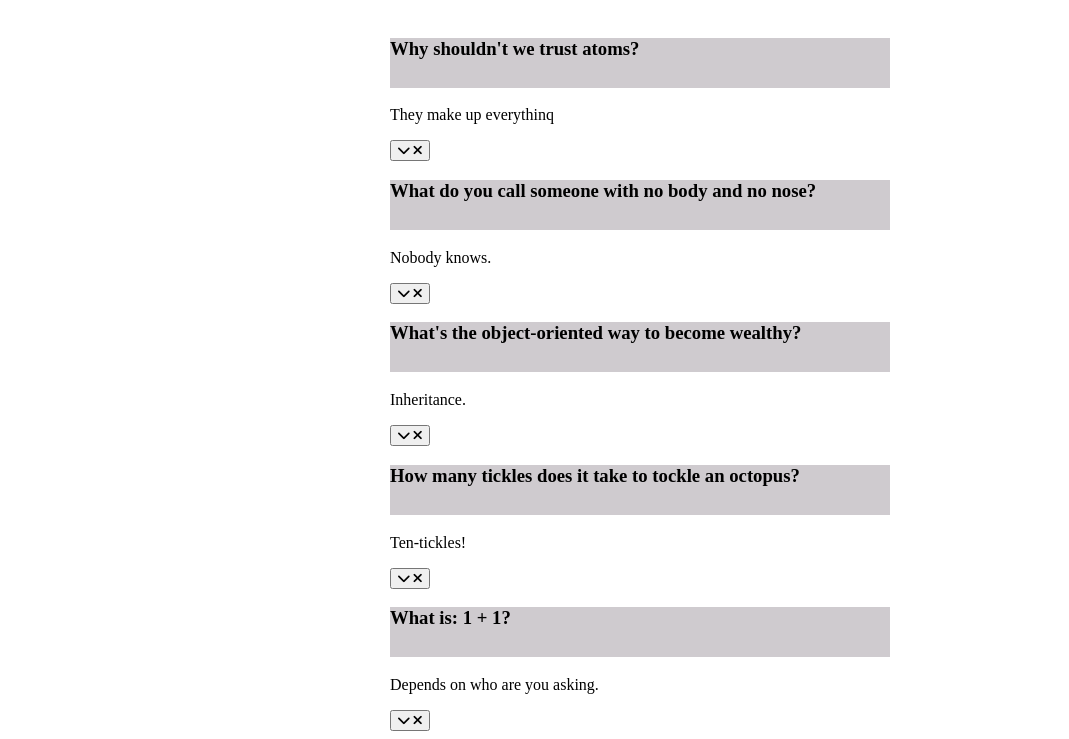
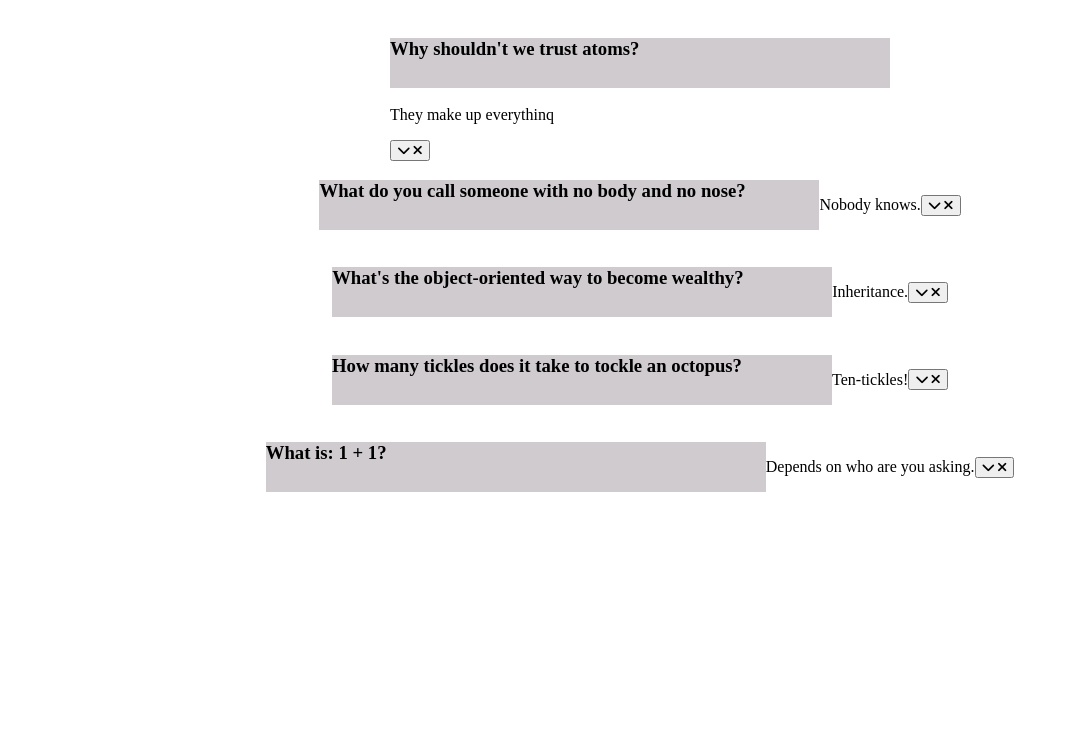
Before and after one commit to Ashymaliev/Drop-down-Elements, a plain HTML site: page index.html in a window 1280 px wide. Shown: the part 61-800 px from the top of the page, without its empty margins (0-1069 px from the left). Drawn offline with Linux system fonts and the light colour scheme.

Commit message:
change style

```diff
--- a/style.css
+++ b/style.css
@@ -11,8 +11,18 @@
     align-items: center;
 }
 
+.fag{
+    display: flex;
+    align-items: center;
+    justify-content: center;
+}
+
 .fag-title{
     width: 500px;
     height: 50px;
     background-color: rgb(207, 203, 207);
 }
+
+/* .fag-active{
+    display: none;
+} */
```
Also changed, not shown: index.html (line endings or trailing spaces).
